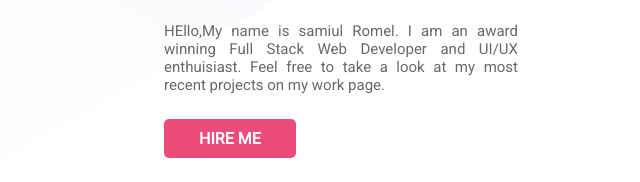
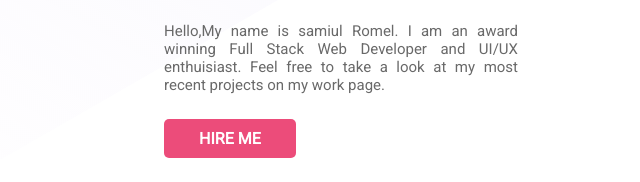
Before and after one commit to Romel-cou/personal-website, a plain HTML site: page index.html in a window 1280 px wide. Shown: the part 445-627 px from the top of the page, 4-644 px from the left. Drawn offline with Linux system fonts and the light colour scheme.

Commit message:
spelling changed

```diff
--- a/index.html
+++ b/index.html
@@ -12,7 +12,7 @@
         <div class="half-width">
             <h2>Hello I'm</h2>
             <span class="purple-highlight"> Samiul Romel</span>
-            <p> HEllo,My name is samiul Romel.
+            <p> Hello,My name is samiul Romel.
                 I am an award winning Full Stack Web Developer and UI/UX enthuisiast.
                 Feel free to take a look at my most recent projects on my work page.
             </p>
```
